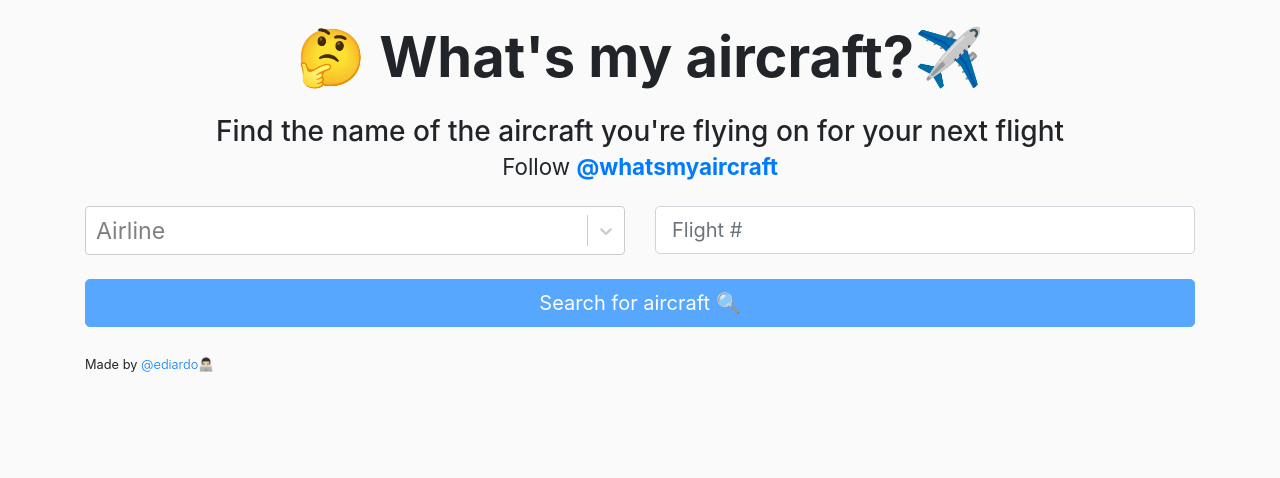
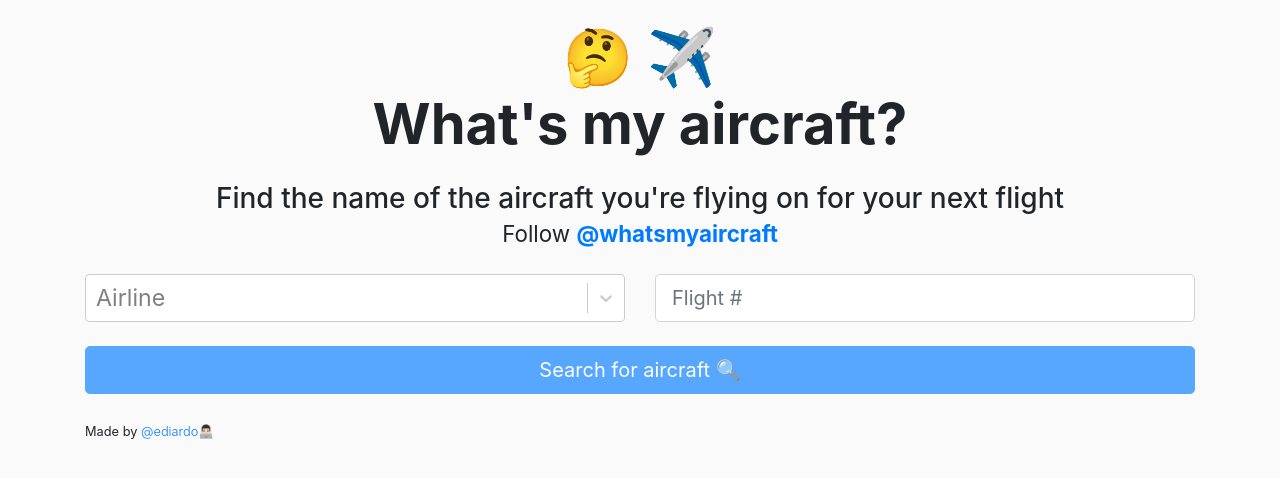
Before and after one commit to ediardo/wma-ui, a React (Create React App) app: page / in a window 1280 px wide. Shown: the top 478 px of the page. Built offline with nearby package versions, Linux system fonts and the light colour scheme; a web font is replaced by a local one.

Commit message:
Moved emojis

```diff
--- a/src/App.js
+++ b/src/App.js
@@ -156,8 +156,10 @@ class App extends Component {
       <Container className="my-4">
         <div>
           <Title>
-            <Emoji symbol="🤔" /> What's my aircraft?
-            <Emoji symbol="✈️" />
+            <div>
+              <Emoji symbol="🤔" /> <Emoji symbol="✈️" />
+            </div>
+            What's my aircraft?
           </Title>
         </div>
         <h3 className="my-4 text-center">
```
